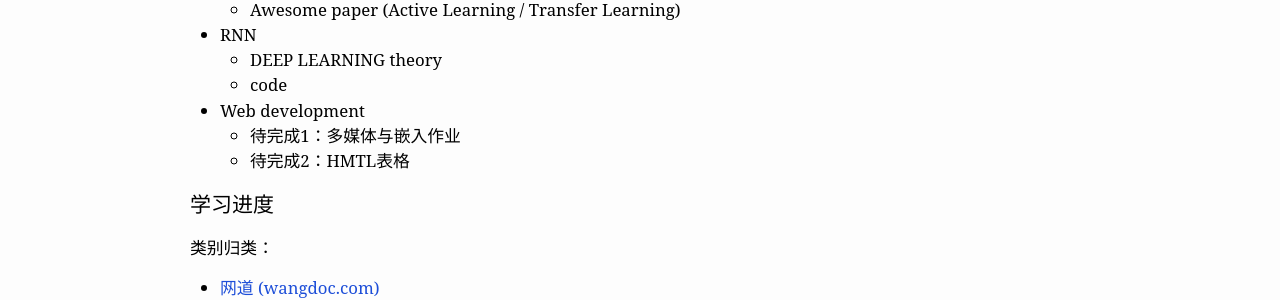
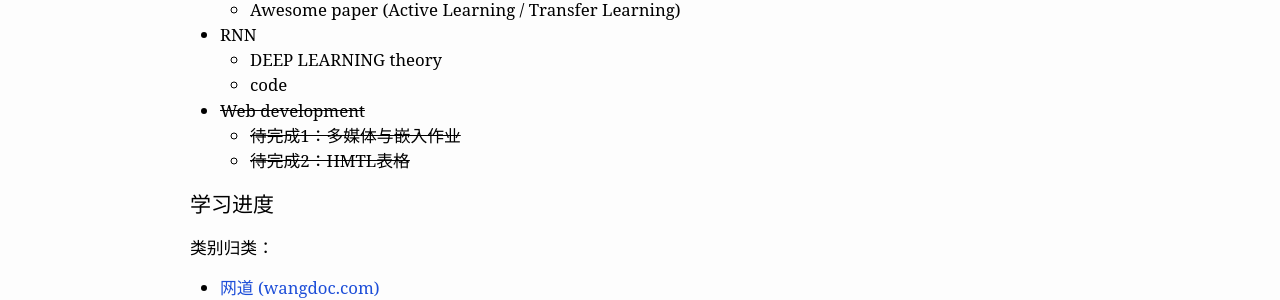
Before and after one commit to pengxiao-song/pxsongchn.github.io, a Jekyll site: the page built from index.md, in a window 1280 px wide. Shown: the part 258-558 px from the top of the page. Built offline with Jekyll 4.4.1, drawn with Linux system fonts in a browser that asks for light colours; nearby versions of some CDN libraries; emoji names are drawn with the system emoji font.

Commit message:
Update plan list

```diff
--- a/index.md
+++ b/index.md
@@ -13,9 +13,9 @@ layout: page
   - DEEP LEARNING theory
   - code
 
-- Web development
-  - 待完成1：多媒体与嵌入作业
-  - 待完成2：HMTL表格
+- ~~Web development~~
+  - ~~待完成1：多媒体与嵌入作业~~
+  - ~~待完成2：HMTL表格~~
 
 
 ## 学习进度
```
